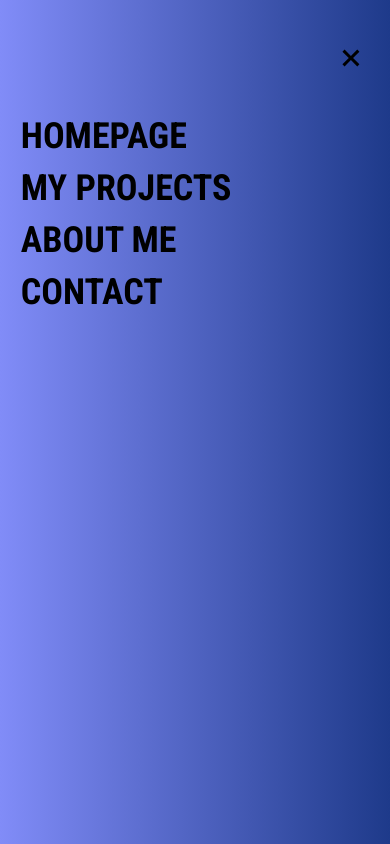
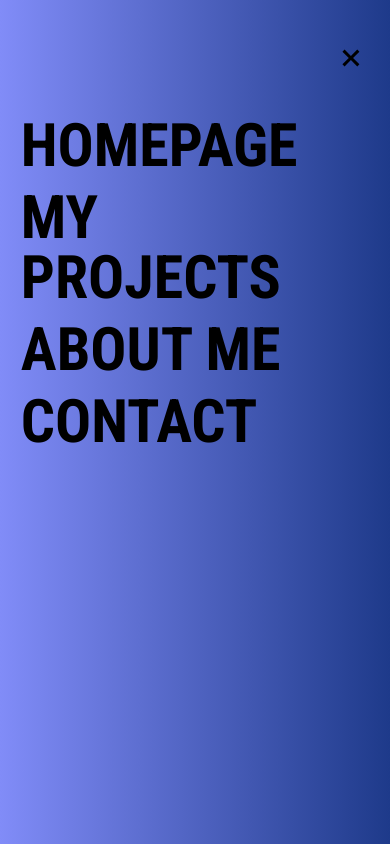
Before and after one commit to katarighe/my-portfolio-website, a React (Vite) app: page / in a window 390 px wide. Both pictures are taken after a click on the button "Open main menu". Shown: the top 844 px of the page. Built offline with nearby package versions, Linux system fonts and the light colour scheme.

Commit message:
Refine the Navbar

```diff
--- a/src/layouts/Navbar.jsx
+++ b/src/layouts/Navbar.jsx
@@ -4,14 +4,6 @@ import { Dialog } from "@headlessui/react";
 import {
   BiMenuAltRight,
   BiX,
-  BiLogoFacebook,
-  BiLogoLinkedin,
-  BiLogoInstagram,
-  BiLogoTwitter,
-  BiLogoGithub,
-  BiLogoYoutube,
-  BiLogoGoogle,
-  BiBook
 } from "react-icons/bi";
 import logo from '../assets/mai-logo.png';
 
@@ -102,7 +94,7 @@ function Navbar() {
                       <Link
                         to={item.href}
                         onClick={() => setMobileMenuOpen(false)}
-                        className="uppercase text-4xl flex-gap-10 font-robotoCondensed font-bold text-black md:text-6xl hover:scale-110 transition-transform duration-300">
+                        className="uppercase text-6xl flex-gap-10 font-robotoCondensed font-bold text-black md:text-6xl hover:scale-110 transition-transform duration-300">
                         {item.name}
                       </Link>
                     </li>
```
